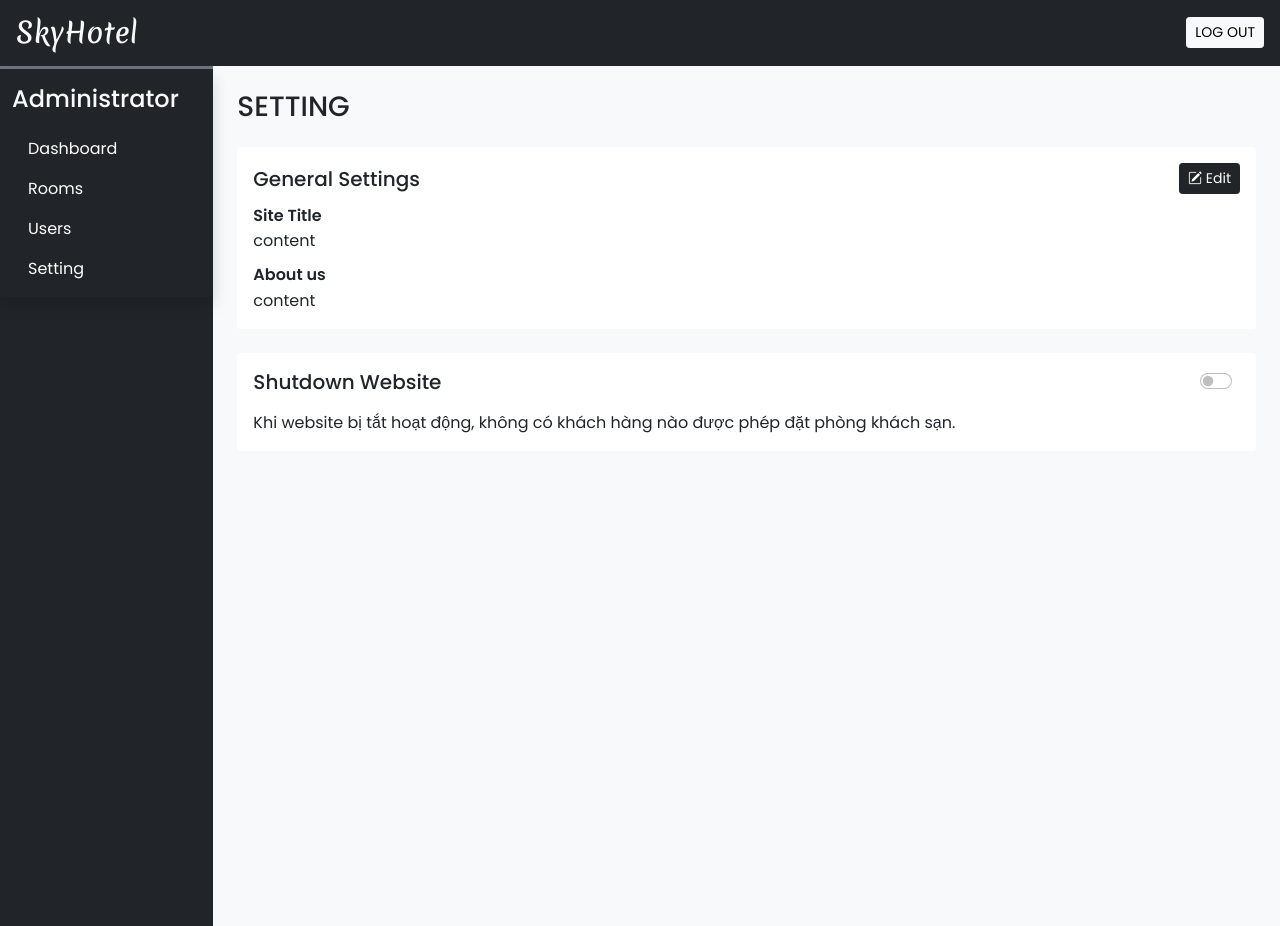
After one commit to PEXUANMIKE1/Hotel_Booking_web, a PHP site: page /admin/setting.php in a window 1280 px wide. The commit adds this page. Run offline with PHP 8.4, Linux system fonts and the light colour scheme; the visitor is signed in with stand-in values (Sample User, id 1); data that the repository does not hold is empty.

Commit message:
add feature setting/title

```diff
--- a/about.php
+++ b/about.php
@@ -5,7 +5,7 @@
   <meta name="viewport" content="width=device-width, initial-scale=1.0">
   <title>SkyHotel - About</title>
   <link rel="stylesheet" href="https://cdn.jsdelivr.net/npm/swiper@11/swiper-bundle.min.css"/>
-  <?php require('inc/link.php'); ?>
+  <?php require('inc/links.php'); ?>
   <style>
     .box{
       border-top-color: var(--teal) !important;
--- /dev/null
+++ b/admin/CSS/common.css
@@ -0,0 +1,55 @@
+:root{
+  --teal: #2ec1ac;
+  --teal_hover: #279e8c;
+}
+
+.h-font {
+  font-family: "Merienda", cursive;
+}
+*{
+  font-family: "Poppins", sans-serif;
+}
+input::-webkit-outer-spin-button,
+input::-webkit-inner-spin-button {
+  -webkit-appearance: none;
+  margin: 0;
+}
+input[type=number] {
+  appearance: textfield;
+}
+
+.custom-bg{
+  background-color: var(--teal);
+  border: 1px solid var(--teal);
+}
+.custom-bg:hover{
+  background-color: var(--teal_hover);
+  border-color: var(--teal_hover);
+}
+
+.h-line{
+  width: 150px;
+  margin: 0 auto;
+  height: 1.7px;
+}
+
+.custom-alert{
+  position: fixed;
+  top: 80px;
+  right: 25px;
+}
+#dashboard-menu{
+  position: fixed;
+  height: 100%;
+}
+
+@media screen and (max-width:991px) {
+  #dashboard-menu{
+    position: fixed;
+    height: auto;
+    width: 100%;
+  }
+  #main-content{
+    margin-top: 60px;
+  }
+}
--- /dev/null
+++ b/admin/ajax/settings_crud.php
@@ -0,0 +1,34 @@
+<?php
+
+  require('../inc/db_config.php');
+  require('../inc/essentials.php');
+  adminLogin();
+
+  if(isset($_POST['get_general']))
+  {
+    $q = "SELECT * FROM `settings` WHERE `sr_no`= ?";
+    $values = [0];
+    $res = select($q,$values,"i");
+    $data = mysqli_fetch_assoc($res);
+    $json_data = json_encode($data);
+    echo $json_data;
+  }
+
+  if(isset($_POST['upd_general']))
+  {
+    $frm_data = filteration($_POST);
+    $q = "UPDATE `settings` SET `site_title`=?,`site_about`=? WHERE `sr_no`=?";
+    $values = [$frm_data['site_title'],$frm_data['site_about'],0];
+    $res = update($q,$values,'ssi');
+    echo $res;
+  }
+
+  if(isset($_POST['upd_shutdown']))
+  {
+    $frm_data = ($_POST['upd_shutdown'] == 0) ? 1 : 0;
+    $q = "UPDATE `settings` SET `shutdown`=? WHERE `sr_no`=?";
+    $values = [$frm_data,0];
+    $res = update($q,$values,'ii');
+    echo $res;
+  }
+?>
--- /dev/null
+++ b/admin/inc/essentials.php
@@ -0,0 +1,26 @@
+<?php
+
+  function adminLogin(){
+    session_start();
+    if(!(isset($_SESSION['adminLogin']) && $_SESSION['adminLogin'] == true)){
+      echo"<script>
+            window.location.href='index.php';
+          </script>";
+    }
+    session_regenerate_id(true);
+  }
+  function redirect($url){
+    echo"<script>
+      window.location.href='$url';
+    </script>";
+  }
+  function alert($type,$msg){
+    $bs_class = ($type == "success") ? "alert-success":"alert-danger";
+    echo <<<alert
+          <div class="alert $bs_class alert-dismissible fade show custom-alert" role="alert">
+            <strong class="me-3">$msg</strong>
+            <button type="button" class="btn-close" data-bs-dismiss="alert" aria-label="Close"></button>
+          </div>
+        alert;
+  }
+?>
--- /dev/null
+++ b/admin/inc/header.php
@@ -0,0 +1,32 @@
+<div class="container-fluid bg-dark text-light p-3 d-flex align-items-center justify-content-between sticky-top">
+    <h3 class="mb-0 h-font">SkyHotel</h3>
+    <a href="logout.php" class="btn btn-light btn-sm">LOG OUT</a>
+  </div>
+
+  <div class="col-lg-2 bg-dark border-top border-3 border-secondary" id="dashboard-menu">
+    <nav class="navbar navbar-expand-lg navbar-dark rounded shadow">
+      <div class="container-fluid flex-lg-column align-items-stretch">
+        <h4 class="mt-2 text-light">Administrator</h4>
+        <button class="navbar-toggler shadow-none" type="button" data-bs-toggle="collapse" data-bs-target="#adminDropdown" aria-controls="navbarNav" aria-expanded="false" aria-label="Toggle navigation">
+          <span class="navbar-toggler-icon"></span>
+        </button>
+        <div class="collapse navbar-collapse flex-column align-items-stretch mt-2" id="adminDropdown">
+          <ul class="nav nav-pills flex-column">
+            <li class="nav-item">
+              <a class="nav-link text-white" href="dashboard.php">Dashboard</a>
+            </li>
+            <li class="nav-item">
+              <a class="nav-link text-white" href="rooms.php">Rooms</a>
+            </li>
+            <li class="nav-item">
+              <a class="nav-link text-white" href="users.php">Users</a>
+            </li>
+            <li class="nav-item">
+              <a class="nav-link text-white" href="setting.php">Setting</a>
+            </li>
+            </li>
+          </ul>
+        </div>
+      </div>
+    </nav>
+  </div>
--- /dev/null
+++ b/admin/inc/links.php
@@ -0,0 +1,5 @@
+<link href="https://cdn.jsdelivr.net/npm/bootstrap@5.0.2/dist/css/bootstrap.min.css" rel="stylesheet"
+integrity="sha384-EVSTQN3/azprG1Anm3QDgpJLIm9Nao0Yz1ztcQTwFspd3yD65VohhpuuCOmLASjC" crossorigin="anonymous">
+<link href="https://fonts.googleapis.com/css2?family=Merienda:wght@300..900&family=Poppins:wght@400;500;600&display=swap" rel="stylesheet">
+<link rel="stylesheet" href="https://cdn.jsdelivr.net/npm/bootstrap-icons@1.11.3/font/bootstrap-icons.min.css">
+<link rel="stylesheet" href="CSS/common.css">
--- /dev/null
+++ b/admin/inc/scripts.php
@@ -0,0 +1,16 @@
+<script src="https://cdn.jsdelivr.net/npm/bootstrap@5.0.2/dist/js/bootstrap.bundle.min.js"
+integrity="sha384-MrcW6ZMFYlzcLA8Nl+NtUVF0sA7MsXsP1UyJoMp4YLEuNSfAP+JcXn/tWtIaxVXM" crossorigin="anonymous"></script>
+
+<script>
+  function alert(type,msg){
+    let bs_class = (type == 'success') ? 'alert-success' : 'alert-danger';
+    let element = document.createElement('div');
+    element.innerHTML = `
+      <div class="alert ${bs_class} alert-dismissible fade show custom-alert" role="alert">
+        <strong class="me-3">${msg}</strong>
+        <button type="button" class="btn-close" data-bs-dismiss="alert" aria-label="Close"></button>
+      </div>
+    `;
+    document.body.append(element);
+  }
+</script>
--- /dev/null
+++ b/admin/setting.php
@@ -0,0 +1,178 @@
+<?php
+  require('inc/essentials.php');
+  adminLogin();
+?>
+
+<!DOCTYPE html>
+<html lang="en">
+<head>
+  <meta charset="UTF-8">
+  <meta name="viewport" content="width=device-width, initial-scale=1.0">
+  <title>Admin Panel - Setting</title>
+  <?php require('inc/links.php'); ?>
+</head>
+<body class="bg-light">
+  <?php require('inc/header.php'); ?>
+
+  <div class="container-fluid" id="main-content">
+    <div class="row">
+      <div class="col-lg-10 ms-auto p-4 overflow-hidden">
+        <h3 class="mb-4">SETTING</h3>
+
+        <!-- General setting section -->
+
+        <div class="card border-0 mb-4">
+        <div class="card-body">
+          <div class="d-flex align-items-center justify-content-between mb-3">
+            <h5 class="card-title m-0">General Settings</h5>
+            <button type="button" class="btn btn-dark shadow-none btn-sm" data-bs-toggle="modal" data-bs-target="#general-s">
+              <i class="bi bi-pencil-square"></i> Edit
+            </button>
+          </div>
+          <h6 class="card-subtitle mb-1 fw-bold">Site Title</h6>
+          <p class="card-text" id="site_title">content</p>
+          <h6 class="card-subtitle mb-1 fw-bold">About us</h6>
+          <p class="card-text" id="site_about">content</p>
+        </div>
+        </div>
+
+        <!-- General setting modal -->
+
+        <div class="modal fade" id="general-s" data-bs-backdrop="static" data-bs-keyboard="true" tabindex="-1" aria-labelledby="staticBackdropLabel" aria-hidden="true">
+          <div class="modal-dialog">
+            <form>
+              <div class="modal-content">
+                <div class="modal-header">
+                  <h5 class="modal-title">General Settings</h5>
+                  <button type="button" class="btn-close" data-bs-dismiss="modal" aria-label="Close"></button>
+                </div>
+                <div class="modal-body">
+                  <div class="mb-3">
+                    <label class="form-label">Site title</label>
+                    <input type="text" name="site_title" id="site_title_inp" class="form-control shadow-none">
+                  </div>
+                  <div class="col-md-12 p-0 mb-3">
+                    <label class="form-label">About us</label>
+                    <textarea name="site_about" id="site_about_inp" class="form-control shadow-none" rows="6"></textarea>
+                  </div>
+                </div>
+                <div class="modal-footer">
+                  <button type="button" onclick="site_title.value = general_data.site_title, site_about.value = general_data.site_about"
+                  class="btn text-secondary shadow-none" data-bs-dismiss="modal">CANCEL</button>
+
+                  <button type="button" onclick="upd_general(site_title.value,site_about.value)" class="btn custom-bg text-white shadow-none">SUBMIT</button>
+                </div>
+              </div>
+            </form>
+          </div>
+        </div>
+
+        <!-- Shutdown section -->
+
+        <div class="card border-0">
+        <div class="card-body">
+          <div class="d-flex align-items-center justify-content-between mb-3">
+            <h5 class="card-title m-0">Shutdown Website</h5>
+            <div class="form-check form-switch">
+              <form>
+                <input onchange="upd_shutdown(this.value)" class="form-check-input" type="checkbox" id="shutdown-toggle">
+              </form>
+            </div>
+          </div>
+          <p class="card-text" id="site_title">
+            Khi website bị tắt hoạt động, không có khách hàng nào được phép đặt phòng khách sạn.
+          </p>
+        </div>
+        </div>
+
+      </div>
+    </div>
+  </div>
+  <?php require('inc/scripts.php'); ?>
+  <script>
+    let general_data;
+
+    //get
+    function get_general(){
+      let site_title = document.getElementById('site_title');
+      let site_about = document.getElementById('site_about');
+
+      let site_title_inp = document.getElementById('site_title_inp');
+      let site_about_inp = document.getElementById('site_about_inp');
+
+      let shutdown_toggle = document.getElementById('shutdown-toggle');
+
+      let xhr = new XMLHttpRequest();
+      xhr.open("POST", "ajax/settings_crud.php", true)
+      xhr.setRequestHeader('Content-Type', 'application/x-www-form-urlencoded');
+
+      xhr.onload = function(){
+        general_data = JSON.parse(this.responseText);
+
+        site_title.innerText = general_data.site_title;
+        site_about.innerText = general_data.site_about;
+
+        site_title_inp.value = general_data.site_title;
+        site_about_inp.value = general_data.site_about;
+
+        if(general_data.shutdown == 0){
+          shutdown_toggle.checked = false;
+          shutdown_toggle.value = 0;
+        }else{
+          shutdown_toggle.checked = true;
+          shutdown_toggle.value = 1;
+        }
+      }
+
+      xhr.send('get_general');
+    }
+
+    //update
+    function upd_general(site_title_val,site_about_val){
+      let xhr = new XMLHttpRequest();
+      xhr.open("POST", "ajax/settings_crud.php", true)
+      xhr.setRequestHeader('Content-Type', 'application/x-www-form-urlencoded');
+
+      xhr.onload = function(){
+        var myModal =document.getElementById('general-s');
+        var modal = bootstrap.Modal.getInstance(myModal);
+        modal.hide();
+        console.log(this.responseText);
+
+        if(this.responseText == 1){
+          alert('success','Changes saved!');
+          get_general();
+        }
+        else{
+          alert('error','No changes made!');
+        }
+      }
+
+      xhr.send('site_title='+site_title_val+'&site_about='+site_about_val+'&upd_general');
+    }
+
+    function upd_shutdown(val){
+      let xhr = new XMLHttpRequest();
+      xhr.open("POST", "ajax/settings_crud.php", true)
+      xhr.setRequestHeader('Content-Type', 'application/x-www-form-urlencoded');
+
+      xhr.onload = function(){
+        if(this.responseText == 1 && general_data.shutdown == 0){
+          alert('success','Site has been shutdown!');
+        }
+        else{
+          alert('success','Shutdown mode off!');
+        }
+        get_general();
+      }
+
+      xhr.send('upd_shutdown='+val);
+    }
+
+
+    window.onload = function(){
+         get_general();
+    }
+  </script>
+</body>
+</html>
--- a/contact.php
+++ b/contact.php
@@ -4,7 +4,7 @@
   <meta charset="UTF-8">
   <meta name="viewport" content="width=device-width, initial-scale=1.0">
   <title>SkyHotel - Contact</title>
-  <?php require('inc/link.php'); ?>
+  <?php require('inc/links.php'); ?>
 </head>
 <body class="bg-light">
 
--- a/facilities.php
+++ b/facilities.php
@@ -4,7 +4,7 @@
   <meta charset="UTF-8">
   <meta name="viewport" content="width=device-width, initial-scale=1.0">
   <title>SkyHotel - Facilities</title>
-  <?php require('inc/link.php'); ?>
+  <?php require('inc/links.php'); ?>
   <style>
     .pop:hover{
       border-top-color: var(--teal) !important;
--- a/index.php
+++ b/index.php
@@ -4,7 +4,7 @@
   <meta charset="UTF-8">
   <meta name="viewport" content="width=device-width, initial-scale=1.0">
   <title>SkyHotel - Home</title>
-  <?php require('inc/link.php') ?>
+  <?php require('inc/links.php') ?>
   <link rel="stylesheet" href="https://cdn.jsdelivr.net/npm/swiper@11/swiper-bundle.min.css"/>
  <style>
   .availability-form{
--- a/rooms.php
+++ b/rooms.php
@@ -4,7 +4,7 @@
   <meta charset="UTF-8">
   <meta name="viewport" content="width=device-width, initial-scale=1.0">
   <title>SkyHotel - Rooms</title>
-  <?php require('inc/link.php'); ?>
+  <?php require('inc/links.php'); ?>
 </head>
 <body class="bg-light">
 
```
Also changed, not shown: admin/dashboard.php (added, +26 -0 lines), admin/inc/db_config.php (added, +69 -0 lines), admin/index.php (added, +67 -0 lines), admin/logout.php (added, +7 -0 lines), admin/rooms.php (added, +26 -0 lines), admin/users.php (added, +26 -0 lines), inc/links.php (renamed from inc/link.php).
